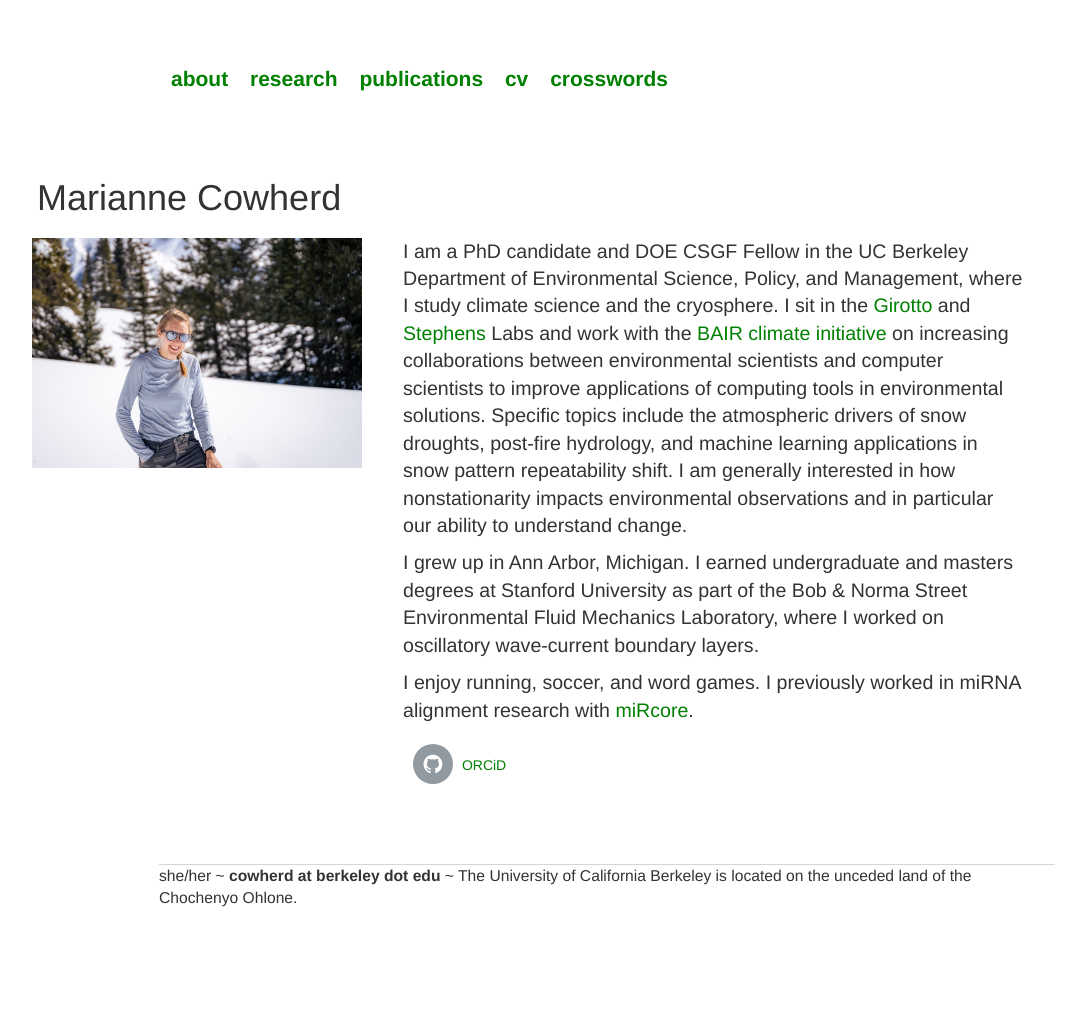
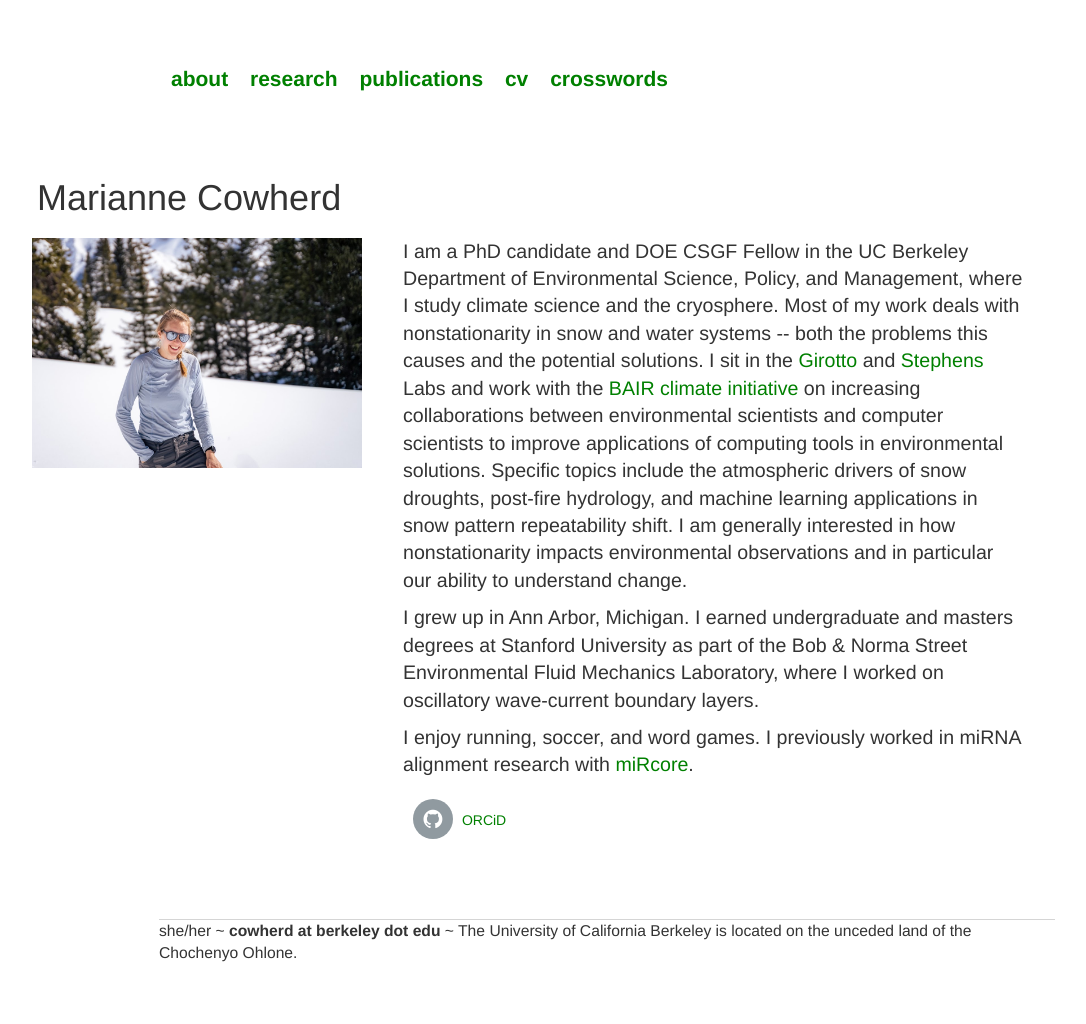
Before and after one commit to mariannecowherd/mariannecowherd.github.io, a Jekyll site: the page built from index.html, in a window 1280 px wide. Shown: the whole page, without its empty margins (33-1119 px from the left). Built offline with Jekyll 4.4.1, drawn with Linux system fonts in a browser that asks for light colours; nearby versions of some CDN libraries; before the commit the page ends 969 px from its top, so only the background shows below that.

Commit message:
Update index.html

```diff
--- a/index.html
+++ b/index.html
@@ -55,7 +55,8 @@ margin-left: 20px
 	</div>
   <div class="column right">
 		<p> I am a PhD candidate and DOE CSGF Fellow in the UC Berkeley Department of Environmental Science,
-			Policy, and Management, where I study climate science and the cryosphere. I sit in the <a href="https://nature.berkeley.edu/girottolab/">Girotto</a> and
+			Policy, and Management, where I study climate science and the cryosphere. Most of my work deals with nonstationarity in snow and water systems -- both the problems
+			this causes and the potential solutions. I sit in the <a href="https://nature.berkeley.edu/girottolab/">Girotto</a> and
 			<a href="https://nature.berkeley.edu/stephenslab/">Stephens</a> Labs and work with the <a href= "https://ai-climate.berkeley.edu/">BAIR climate initiative</a>
 			on increasing collaborations between environmental scientists and computer scientists to improve applications of computing tools in environmental solutions.
 			Specific topics include the atmospheric drivers of snow droughts, post-fire hydrology, and machine learning applications in snow pattern repeatability shift.
```
